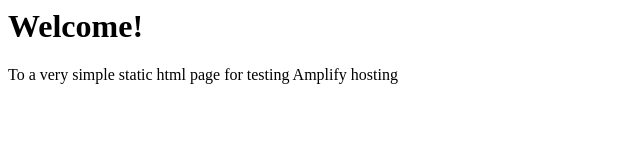
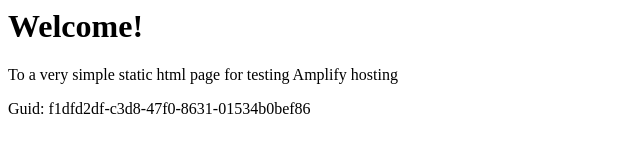
Before and after one commit to aws-aemilia-cdg/Github-PR-Commit-Integration-Test-DoNotTouch-GithubWebhookPreviewCanaryTest-v1-prod-eu-west-3, a website: page src/index.html in a window 1280 px wide. Shown: the whole page, without its empty margins (0-640 px from the left). Drawn offline with Linux system fonts and the light colour scheme.

Commit message:
commit from integ tests

```diff
--- a/src/index.html
+++ b/src/index.html
@@ -1,3 +1,5 @@
+
+
 <html lang="en">
 
 <head>
@@ -10,6 +12,6 @@
 <body>
     <h1>Welcome!</h1>
     <p>To a very simple static html page for testing Amplify hosting</p>
-</body>
+    <p>Guid: f1dfd2df-c3d8-47f0-8631-01534b0bef86</p></body>
 
 </html>
```
